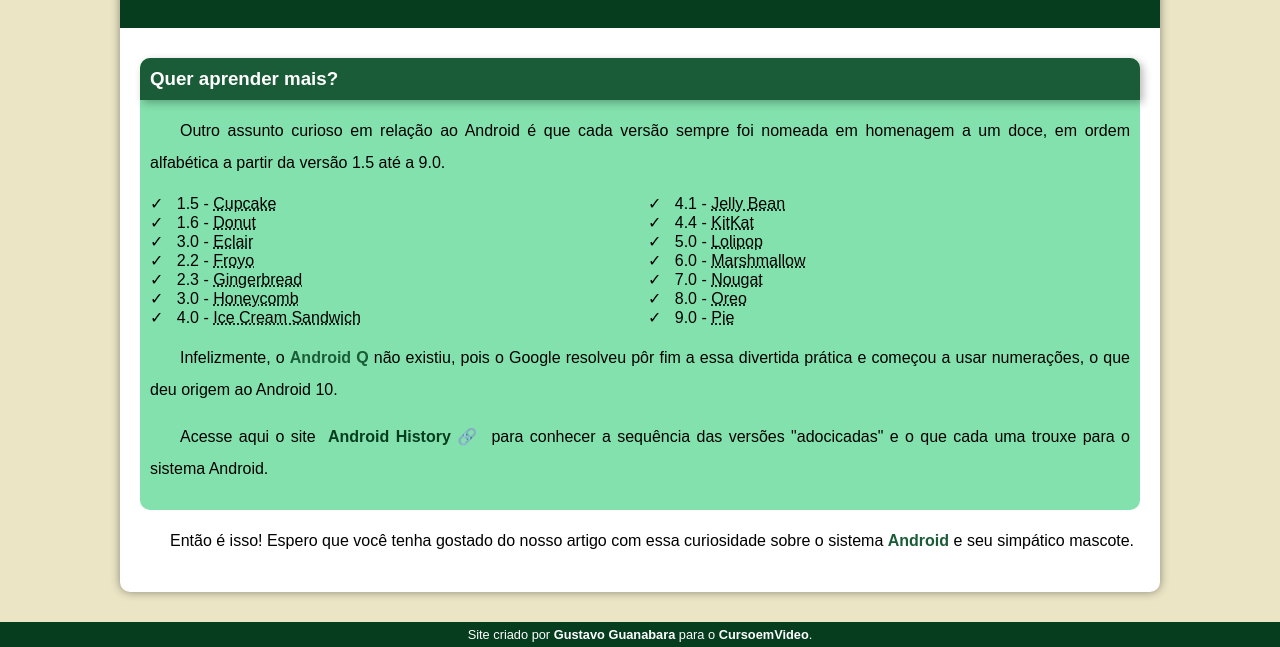
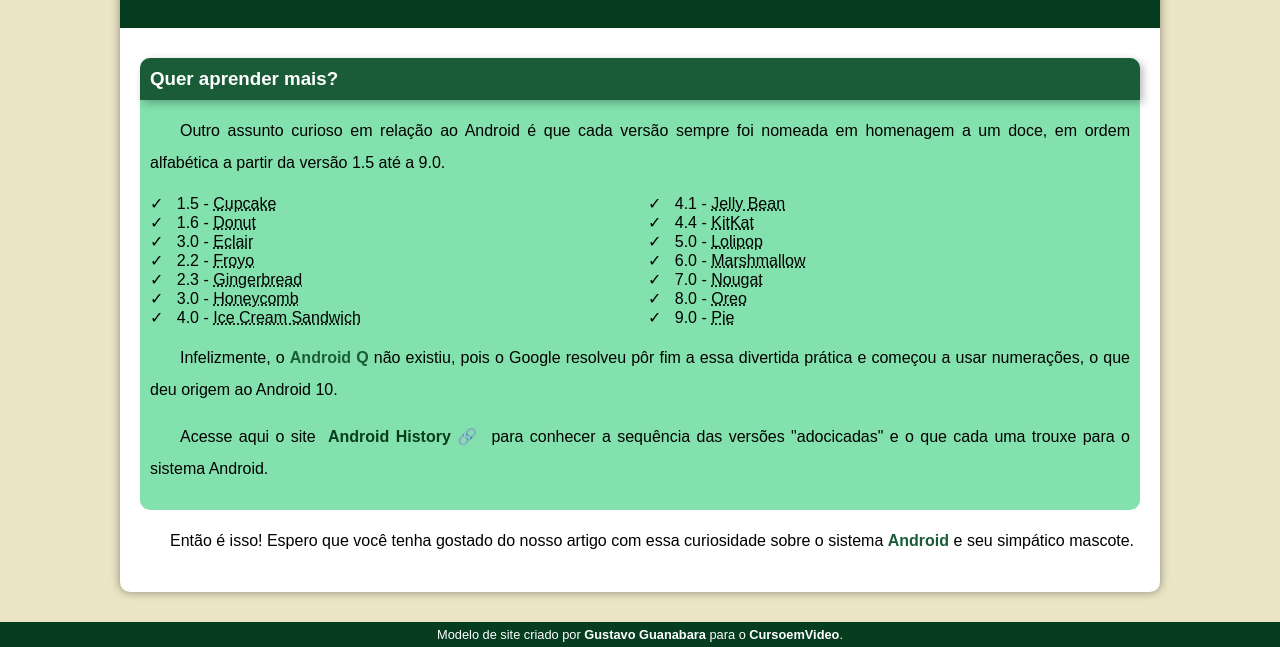
Before and after one commit to AlexdeJesus7/projeto-android, a plain HTML site: page index.html in a window 1280 px wide. Shown: the part 2374-3021 px from the top of the page. Drawn offline with Linux system fonts and the light colour scheme; files whose address does not match are found by name.

Commit message:
Update index.html

```diff
--- a/index.html
+++ b/index.html
@@ -117,7 +117,7 @@
         </article>
     </main>
     <footer>
-        <p>Site criado por <a href="https://gustavoguanabara.github.io/">Gustavo Guanabara</a> para o <a href="youtube.com/cursoemvideo">CursoemVideo</a>.</p>
+        <p>Modelo de site criado por <a href="https://gustavoguanabara.github.io/">Gustavo Guanabara</a> para o <a href="youtube.com/cursoemvideo">CursoemVideo</a>.</p>
     </footer>
 </body>
 </html>
```
